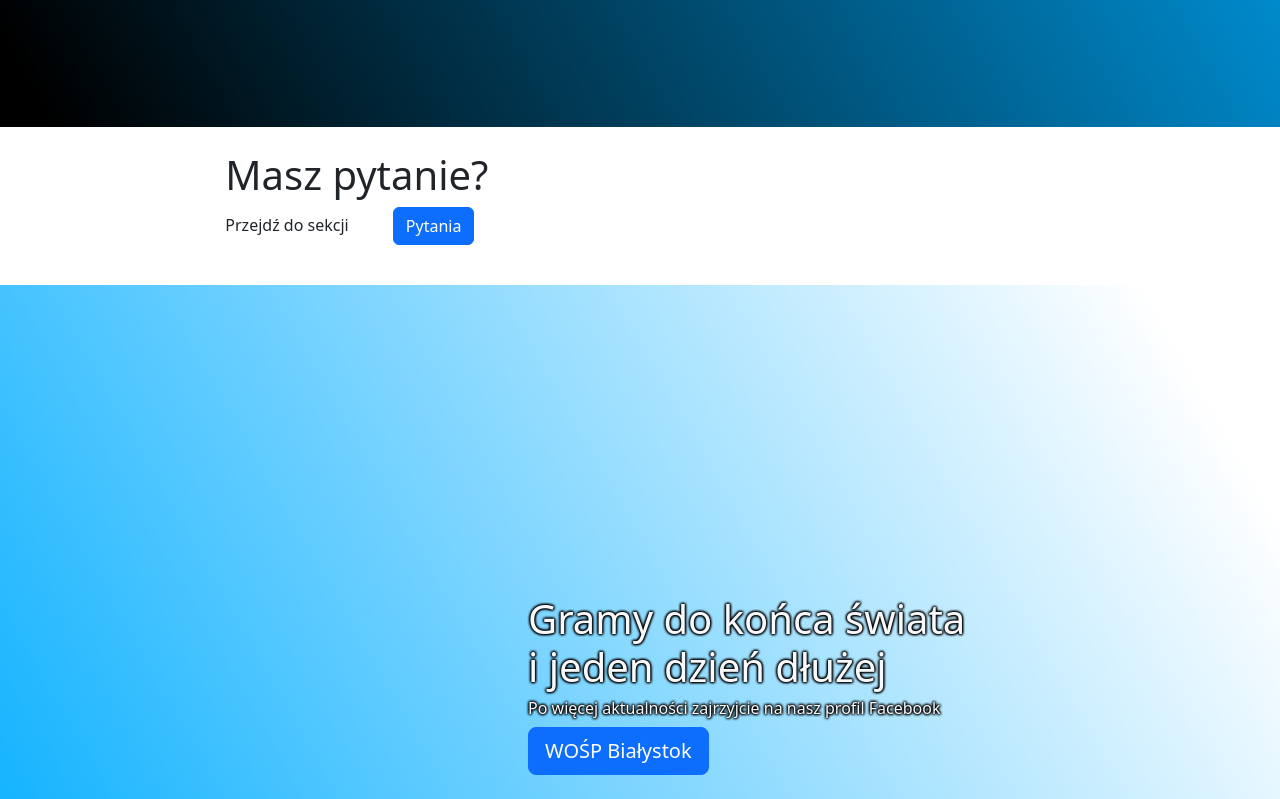
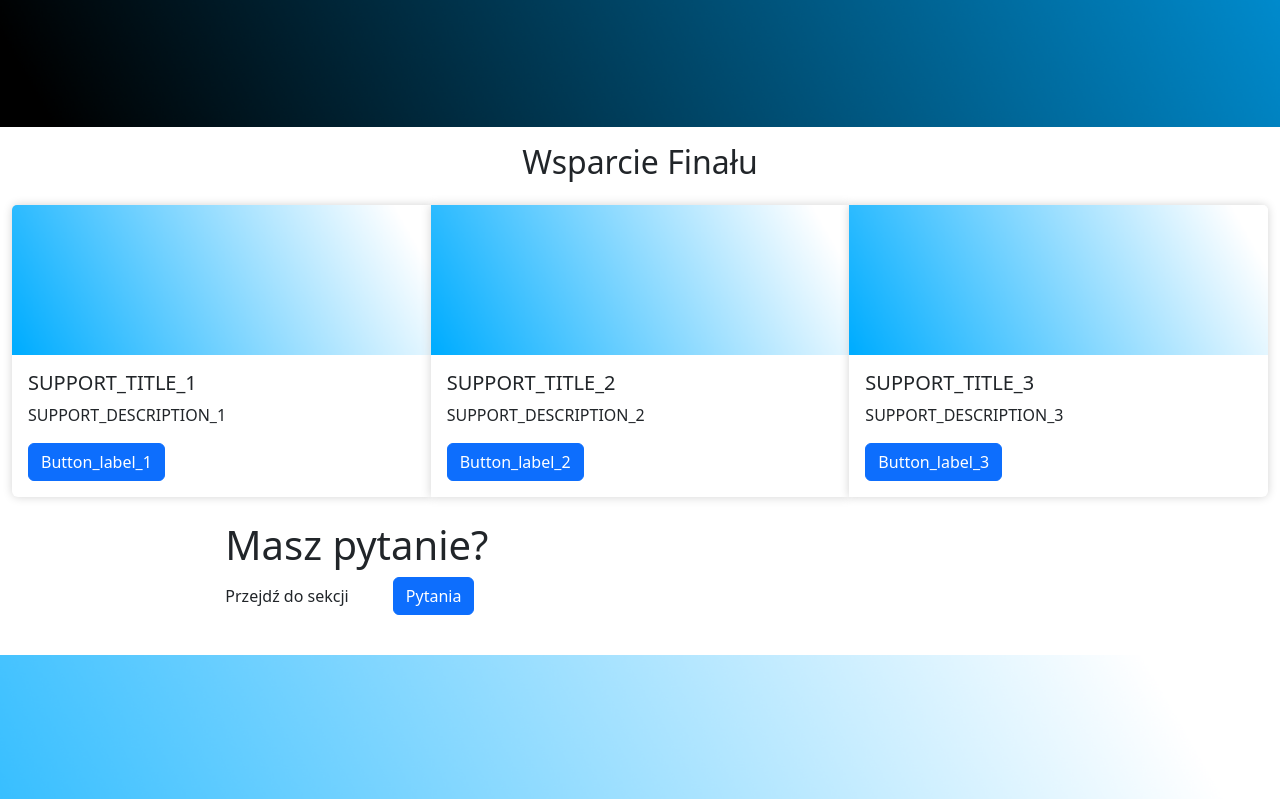
Before and after one commit to Sztab-WOSP-Bialystok/wosp-staff, a Next.js app: page / in a window 1280 px wide. Shown: the part 701-1500 px from the top of the page. Built offline with nearby package versions, Linux system fonts and the light colour scheme.

Commit message:
Support section in Home page (#1)
Co-authored-by: Jakub Aleksiejuk <jakub.aleksiejuk@fabrity.dev>

```diff
--- a/app/global.css
+++ b/app/global.css
@@ -15,7 +15,7 @@
   border: unset;
 }
 
-.button {
+.button-radioactive {
   background-color: #2ba805;
   -webkit-border-radius: 60px;
   border-radius: 60px;
@@ -31,13 +31,13 @@
   animation: glowing 2000ms infinite;
 }
 
-.button:hover {
+.button-radioactive:hover {
   animation: none;
   background-color: #49e819;
   box-shadow: 0 0 50px #49e819;
 }
 
-.button:active:focus {
+.button-radioactive:active:focus {
   animation: none;
   background-color: #2ba805;
   box-shadow: 0 0 50px #2ba805;
--- a/app/home/home.tsx
+++ b/app/home/home.tsx
@@ -5,11 +5,16 @@ import newsSectionBg from "public/images/Sample_image_light.png";
 
 import { Button, Col, Container, Row } from "react-bootstrap";
 import { Links, navigations } from "../components/navbar/navigation";
+import SupportSection from "./sections/support-section/support-section";
+import { useRouter } from 'next/navigation';
 
 export default function Home() {
+  const router = useRouter();
   const faqNavigation = navigations.find((n) => n.link == Links.FAQ);
   const newsNavigation = navigations.find((n) => n.link == Links.NEWS);
-  const collaborationNavigation = navigations.find((n) => n.link == Links.COLLABORATION);
+  const collaborationNavigation = navigations.find(
+    (n) => n.link == Links.COLLABORATION
+  );
 
   return (
     <Container fluid>
@@ -35,11 +40,15 @@ export default function Home() {
           <div className="text-center text-md-start ">
             <h1 className="img-overlay">Dołącz do grona sztabowiczów!</h1>
             <p className="px-5 px-md-0 img-overlay">
-              Kończymy urlopy i&nbsp;zabieramy
-              się&nbsp;do&nbsp;pracy. Każda&nbsp;para&nbsp;rąk&nbsp;się&nbsp;przyda!
+              Kończymy urlopy i&nbsp;zabieramy się&nbsp;do&nbsp;pracy.
+              Każda&nbsp;para&nbsp;rąk&nbsp;się&nbsp;przyda!
             </p>
             <h6 className="img-overlay">Kliknij po więcej informacji!</h6>
-            <Button variant="primary" size="lg" href={collaborationNavigation.link}>
+            <Button
+              variant="primary"
+              size="lg"
+              onClick={() => router.push(collaborationNavigation.link)}
+            >
               {collaborationNavigation.name}
             </Button>
           </div>
@@ -55,6 +64,11 @@ export default function Home() {
           ></i>
         </Col>
       </Row>
+
+      <Row>
+        <SupportSection></SupportSection>
+      </Row>
+
       <Row
         className="py-4"
         style={{
@@ -77,7 +91,7 @@ export default function Home() {
                   <h6 className="my-0">Przejdź do sekcji</h6>
                 </Col>
                 <Col xs={12} sm={5} className="mt-1 mt-sm-0">
-                  <Button href={faqNavigation.link}>
+                  <Button onClick={() => router.push(faqNavigation.link)}>
                     {faqNavigation.name}
                   </Button>
                 </Col>
@@ -95,7 +109,7 @@ export default function Home() {
           backgroundAttachment: "fixed",
           backgroundPosition: "center",
           backgroundSize: "cover",
-          transitionDelay: '1000',
+          transitionDelay: "1000",
         }}
       >
         <Col
@@ -110,8 +124,14 @@ export default function Home() {
               Gramy do końca świata
               <br />i jeden dzień dłużej
             </h1>
-            <h6 className="img-overlay">Po więcej aktualności zajrzyjcie na nasz profil Facebook</h6>
-            <Button variant="primary" size="lg" href={newsNavigation.link}>
+            <h6 className="img-overlay">
+              Po więcej aktualności zajrzyjcie na nasz profil Facebook
+            </h6>
+            <Button
+              variant="primary"
+              size="lg"
+              onClick={() => router.push(newsNavigation.link)}
+            >
               WOŚP Białystok
             </Button>
           </div>
--- /dev/null
+++ b/app/home/sections/support-section/section-card.tsx
@@ -0,0 +1,57 @@
+import { Button, Card, Nav } from "react-bootstrap";
+import Link from "next/link";
+import { useRouter } from 'next/navigation';
+
+export interface SectionCardData {
+  title: string;
+  description: string;
+  lightImgSrc: string;
+  darkImgSrc: string;
+  display: boolean;
+  link: string;
+  buttonLabel: string;
+}
+
+type Props = { data: SectionCardData };
+
+export default function SectionCard({ data }: Props) {
+  const router = useRouter();
+
+  return (
+    <Card className="d-flex justify-content-center" style={{ height: "100%" }}>
+      <Card.Img
+        fetchPriority="high"
+        variant="top"
+        src={data.lightImgSrc}
+        style={{ objectFit: "cover", height: 150 }}
+        className="d-none d-md-block"
+      />
+      <Card.Img
+        fetchPriority="high"
+        variant="top"
+        src={data.darkImgSrc}
+        style={{ objectFit: "cover", height: 170 }}
+        className="d-block d-md-none rounded-bottom"
+      />
+      <Nav.Link as={Link} href={data.link} disabled={false}>
+        <Card.ImgOverlay className={"d-block d-md-none text-light"}>
+          <Card.Title className="img-overlay">
+            <h1>{data.title}</h1>
+          </Card.Title>
+          <Card.Text className="img-overlay">{data.description}</Card.Text>
+        </Card.ImgOverlay>
+      </Nav.Link>
+      <Card.Body className="d-none d-md-block">
+        <Card.Title>{data.title}</Card.Title>
+        <Card.Text>{data.description}</Card.Text>
+        <Button
+          variant="primary"
+          className="button"
+          onClick={() => router.push(data.link)}
+        >
+          {data.buttonLabel}
+        </Button>
+      </Card.Body>
+    </Card>
+  );
+}
--- /dev/null
+++ b/app/home/sections/support-section/support-section.tsx
@@ -0,0 +1,37 @@
+import { Container, Row, Col, CardGroup } from "react-bootstrap";
+import SupportCard, { SectionCardData } from "./section-card";
+import supportSectionData from "public/info/support-section-data.json";
+
+export default function SupportSection() {
+  const data: SectionCardData[] = supportSectionData; //TODO: Add data from .json file
+
+  return (
+    <Container fluid>
+      <Row>
+        <Col className="d-flex justify-content-center my-3">
+          <h2>Wsparcie Finału</h2>
+        </Col>
+      </Row>
+      <Row className="d-flex justify-content-center">
+        <div className="d-block d-md-none rounded-bottom">
+          {data
+            .filter((offer) => offer.display)
+            .map((offer) => (
+              <Col key={offer.title} xs={12} md={6} lg={4} className="mb-4">
+                <SupportCard data={offer}></SupportCard>
+              </Col>
+            ))}
+        </div>
+        <Col className="d-none d-md-block">
+          <CardGroup>
+            {data
+              .filter((offer) => offer.display)
+              .map((offer) => (
+                <SupportCard data={offer}></SupportCard>
+              ))}
+          </CardGroup>
+        </Col>
+      </Row>
+    </Container>
+  );
+}
--- /dev/null
+++ b/public/info/support-section-data.json
@@ -0,0 +1,29 @@
+[
+    {
+        "title": "SUPPORT_TITLE_1",
+        "description": "SUPPORT_DESCRIPTION_1",
+        "lightImgSrc": "images/Sample_image_light.png",
+        "darkImgSrc": "images/Sample_image_dark.png",
+        "link": "/link_1",
+        "buttonLabel" : "Button_label_1",
+        "display": true
+    },
+    {
+        "title": "SUPPORT_TITLE_2",
+        "description": "SUPPORT_DESCRIPTION_2",
+        "lightImgSrc": "images/Sample_image_light.png",
+        "darkImgSrc": "images/Sample_image_dark.png",
+        "link": "/link_2",
+        "buttonLabel" : "Button_label_2",
+        "display": true
+    },
+    {
+        "title": "SUPPORT_TITLE_3",
+        "description": "SUPPORT_DESCRIPTION_3",
+        "lightImgSrc": "images/Sample_image_light.png",
+        "darkImgSrc": "images/Sample_image_dark.png",
+        "link": "/link_3",
+        "buttonLabel" : "Button_label_3",
+        "display": true
+    }
+]
```
Also changed, not shown: app/not-found.tsx (+9 -4 lines).
